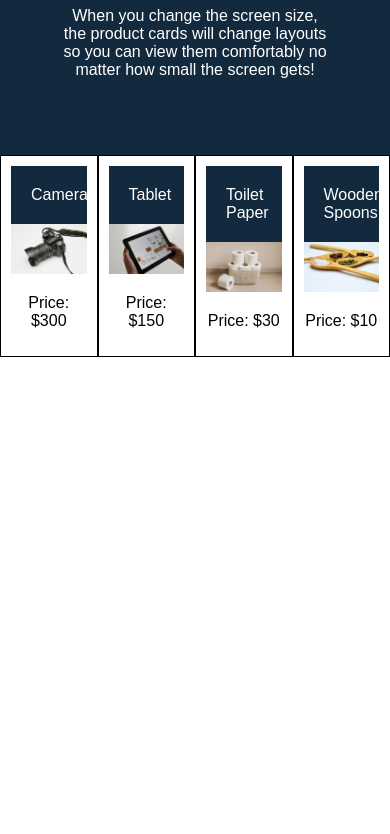
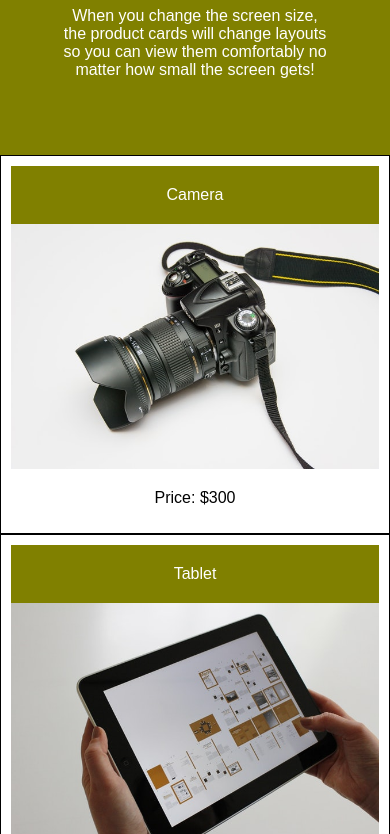
Before and after one commit to SoumeyaH/activities_week_02, a plain HTML site: page 02-Stu_Media-Query-Screen/Unsolved/index.html in a window 390 px wide. Shown: the part 170-1004 px from the top of the page. Before the commit the page ends 844 px from the top, so only its background shows below. Drawn offline with Linux system fonts and the light colour scheme.

Commit message:
completed activity 2

```diff
--- a/02-Stu_Media-Query-Screen/Unsolved/assets/css/style.css
+++ b/02-Stu_Media-Query-Screen/Unsolved/assets/css/style.css
@@ -34,6 +34,20 @@ header {
   width: 100%;
 }
 
-/* TODO: Use media query to change the width of the cards so they split into two columns at 992px or smaller*/
+@media screen and (max-width: 992px) {
+  .card {
+    width: 50%;
+  }
+  header {
+    background-color: aqua;
+  }
+}
 
-/* TODO: Use media query to change the width of the cards so they are stacked on top of each other at 768px or smaller */
+@media screen and (max-width: 768px) {
+  .card {
+    width: 100%;
+  }
+  header {
+    background-color: olive;
+  }
+}
```
Also changed, not shown: 1 other file.
